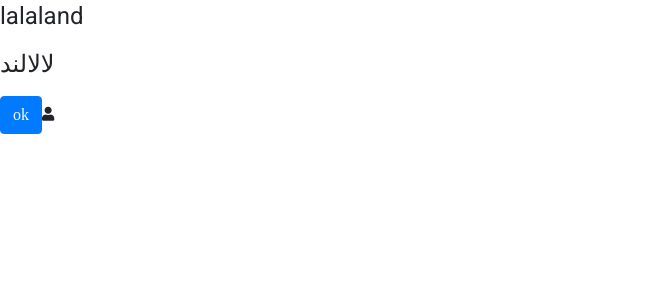
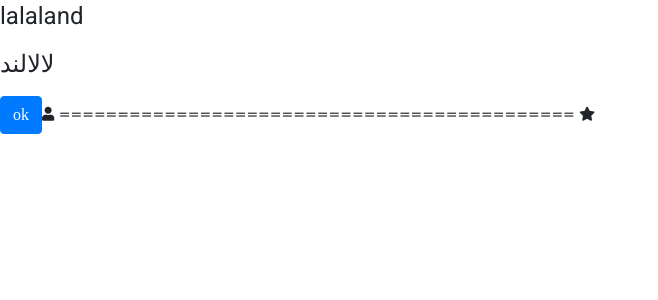
Before and after one commit to sheidaiefar/lalaland, an Angular app: page / in a window 1280 px wide. Shown: the top 300 px of the page, without its empty margins (0-658 px from the left). Built offline with nearby package versions, Linux system fonts and the light colour scheme.

Commit message:
favStarComp

```diff
--- a/src/app/app.component.html
+++ b/src/app/app.component.html
@@ -2,3 +2,5 @@
 <h1>لالالند</h1>
 <button class="btn btn-primary">ok</button>
 <i class="fas fa-user"></i>
+============================================
+<favorite-star [isSelected]="true"></favorite-star>
--- a/src/app/app.module.ts
+++ b/src/app/app.module.ts
@@ -4,10 +4,12 @@ import { NgModule } from '@angular/core';
 import { AppRoutingModule } from './app-routing.module';
 import { AppComponent } from './app.component';
 import { BrowserAnimationsModule } from '@angular/platform-browser/animations';
+import { FavoriteStarComponent } from './favorite-star/favorite-star.component';
 
 @NgModule({
   declarations: [
-    AppComponent
+    AppComponent,
+    FavoriteStarComponent
   ],
   imports: [
     BrowserModule,
--- /dev/null
+++ b/src/app/favorite-star/favorite-star.component.html
@@ -0,0 +1,2 @@
+<span [ngClass]="isSelected ? 'fas fa-star' : 'far fa-star'" (click)="onFavStarClick()" >
+</span>
--- /dev/null
+++ b/src/app/favorite-star/favorite-star.component.ts
@@ -0,0 +1,18 @@
+import { Component, Input, Output } from '@angular/core';
+import { EventEmitter } from 'events';
+
+@Component({
+  selector: 'favorite-star',
+  templateUrl: './favorite-star.component.html',
+  styleUrls: ['./favorite-star.component.css']
+})
+export class FavoriteStarComponent {
+  @Input() isSelected:boolean | undefined;
+
+
+  constructor() { }
+
+  onFavStarClick(){
+    this.isSelected=!this.isSelected;
+  }
+}
```
Also changed, not shown: src/app/favorite-star/favorite-star.component.css (added).
